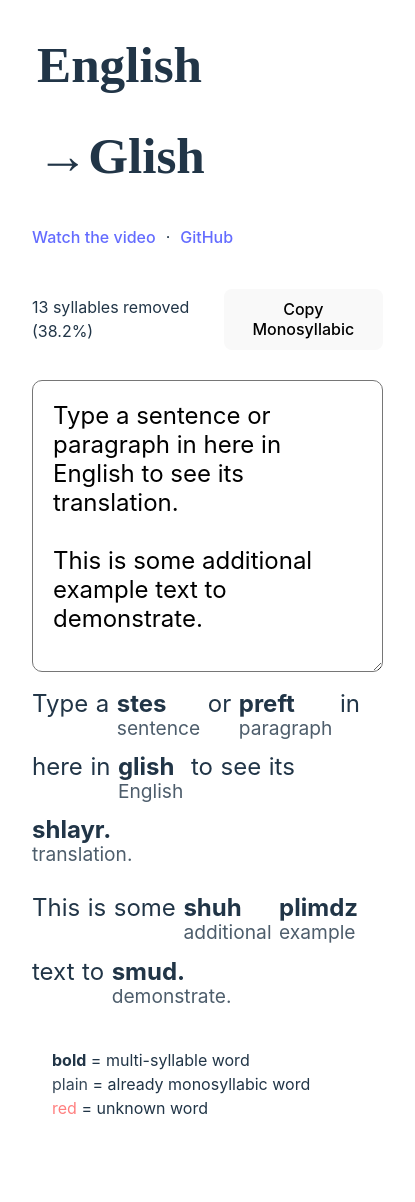
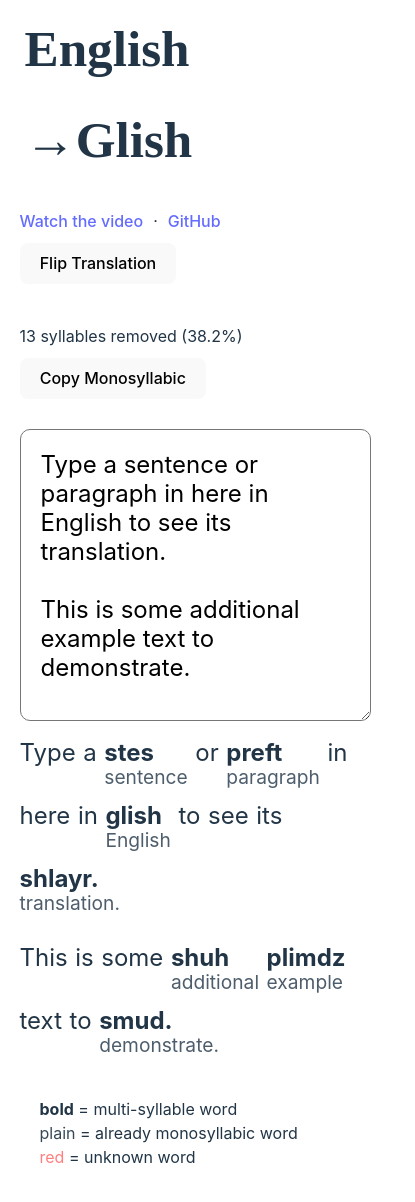
Before and after one commit to paralogical/glish, a React (Vite) app in the folder ui/: page / in a window 390 px wide. Shown: the top 1202 px of the page, 415 px wide, since content can reach past the window. Before the commit the page ends 1172 px from the top, so only its background shows below. Built offline with nearby package versions, Linux system fonts and the light colour scheme; a web font is replaced by a local one.

Commit message:
Add reverse translator mode

```diff
--- a/ui/src/App.css
+++ b/ui/src/App.css
@@ -1,7 +1,6 @@
 #root {
   max-width: 1280px;
   margin: 0 auto;
-  padding: 2rem;
 }
 
 textarea {
@@ -23,16 +22,38 @@ textarea {
   gap: 20px 20px;
 
   width: min(1000px, 90vw);
+  padding: 1rem;
 }
 
 .glish-arrow {
   position: absolute;
   left: -2ch;
+  transition: transform 0.2s;
+  display: inline-block;
+}
+
+.to-english .glish-arrow {
+  transform: rotate(180deg);
+}
+
+.to-english .input {
+  grid-area: 3 / 2;
+}
+
+.to-english .result {
+  grid-area: 3 / 1;
+}
+
+.legend {
+  margin: 20px;
+  display: flex;
+  flex-direction: column;
+  grid-column: 1 / 3;
 }
 
 @media screen and (max-width: 600px) {
   .App {
-    grid-template-columns: 100%;
+    grid-template-columns: 1fr;
     grid-template-rows: min-content min-content 1fr;
   }
   textarea.input {
@@ -44,6 +65,17 @@ textarea {
   }
   h1 {
     margin: 5px;
+  }
+  .legend {
+    grid-column: 1;
+  }
+
+  .to-english .input {
+    grid-area: 6 / 1;
+  }
+
+  .to-english .result {
+    grid-area: 5 / 1;
   }
 }
 
@@ -57,13 +89,16 @@ textarea {
   src: url("../Virgil.woff2") format("woff2");
 }
 
-.legend {
-  margin: 20px;
-  display: flex;
-  flex-direction: column;
-}
 .english-input {
   width: 100%;
+}
+
+.banner {
+  background-color: #ffdddd;
+  margin: 5px 0;
+  padding: 5px 15px;
+  font-size: 90%;
+  border-radius: 10px;
 }
 
 .header {
@@ -135,4 +170,5 @@ h1 {
   align-items: center;
   gap: 10px;
   margin-block: 10px;
+  flex-wrap: wrap;
 }
--- a/ui/src/App.tsx
+++ b/ui/src/App.tsx
@@ -4,7 +4,12 @@ import "./App.css";
 import { sampleText } from "./sampleText";
 
 /** english word -> ipa, respelled, previous number of syllables */
-type MonosyllabicData = Map<string, [string, string, number]>;
+type EnglishToGlishMap = Map<string, [ipa: string, glish: string, num: number]>;
+/** glish word -> ipa, english, previous number of syllables */
+type GlishToEnglishMap = Map<
+  string,
+  [ipa: string, english: string, num: number]
+>;
 
 const knownUnknownWords = new Set(["", "-"]);
 
@@ -17,7 +22,17 @@ type ConvertedText = {
     kind: "unknown" | "alreadyOneSyllable" | "mono" | "whitespace" | "newline";
   }>;
 };
-function convert(monosyllabic: MonosyllabicData, text: string): ConvertedText {
+
+enum Direction {
+  toGlish,
+  toEnglish,
+}
+
+function convert(
+  maps: [EnglishToGlishMap, GlishToEnglishMap],
+  text: string,
+  direction: Direction
+): ConvertedText {
   let totalSyllables = 0;
   let syllablesRemoved = 0;
   const converted: ConvertedText["converted"] = text
@@ -43,7 +58,20 @@ function convert(monosyllabic: MonosyllabicData, text: string): ConvertedText {
       // monosyllabic dict is keyed by lower case. Output is lowercase IPA anyway,
       // we don't care about input case
       const lowerWord = realword.toLowerCase();
-      const found = monosyllabic.get(lowerWord);
+      const found = (direction === Direction.toGlish ? maps[0] : maps[1]).get(
+        lowerWord
+      );
+      if (direction === Direction.toEnglish) {
+        const foundInEnglish = maps[0].get(lowerWord);
+        if (foundInEnglish) {
+          // this is already a word in english...
+          // let's use the english one instead of the glish one
+          return {
+            orig: word,
+            kind: "alreadyOneSyllable" /* this is a lie, but I'm tool lazy to add a separate kind */,
+          };
+        }
+      }
       if (found) {
         const [ipa, respelled, prevNumSyllables] = found;
         const reconstructed = prefix + respelled + suffix;
@@ -66,39 +94,47 @@ function convert(monosyllabic: MonosyllabicData, text: string): ConvertedText {
   };
 }
 
-async function fetchMonosyllabicData(): Promise<MonosyllabicData> {
+async function fetchMonosyllabicData(): Promise<
+  [EnglishToGlishMap, GlishToEnglishMap]
+> {
   const data = await fetch("./monosyllabic.json");
-  const json = await data.json();
+  const json: Array<[string, string, string, number]> = await data.json();
   console.log("got data:", json);
-  return new Map(
-    (json as Array<[string, string, string, number]>).map<
-      [string, [string, string, number]]
-    >(([word, ...rest]) => [word, rest])
+  const toGlish: EnglishToGlishMap = new Map(
+    json.map(([english, ...rest]) => [english, rest])
   );
+  const reversed = [...json].reverse(); // reverse so the most common word is used
+  const toEnglish: GlishToEnglishMap = new Map(
+    reversed.map(([english, ipa, glish, num]) => [glish, [ipa, english, num]])
+  );
+
+  return [toGlish, toEnglish];
 }
 
 const monosyllabicData = fetchMonosyllabicData();
 
 export function App() {
-  const [monosyllabic, setMonosyllabic] = useState<
-    MonosyllabicData | undefined
+  const [maps, setMonosyllabic] = useState<
+    [EnglishToGlishMap, GlishToEnglishMap] | undefined
   >(undefined);
   useEffect(() => {
     monosyllabicData.then(setMonosyllabic);
   }, []);
-  if (monosyllabic == null) {
+  if (maps == null) {
     return <div>loading</div>;
   }
-  return <Editor monosyllabic={monosyllabic} />;
+  return <Editor maps={maps} />;
 }
 
-function Editor({ monosyllabic }: { monosyllabic: MonosyllabicData }) {
+function Editor({ maps }: { maps: [EnglishToGlishMap, GlishToEnglishMap] }) {
   const [content, setContent] = useState(sampleText);
   const [convertedWords, setConvertedWords] = useState<ConvertedText>({
     converted: [],
     totalSyllables: 0,
     syllablesRemoved: 0,
   });
+
+  const [direction, setDirection] = useState<Direction>(Direction.toGlish);
 
   const [showCopied, setShowCopied] = useState(false);
   useEffect(() => {
@@ -109,26 +145,47 @@ function Editor({ monosyllabic }: { monosyllabic: MonosyllabicData }) {
   }, [showCopied]);
 
   useEffect(() => {
-    setConvertedWords(convert(monosyllabic, content));
-  }, [content]);
+    setConvertedWords(convert(maps, content, direction));
+  }, [content, direction]);
 
   return (
-    <div className="App">
+    <div
+      className={`App ${
+        direction === Direction.toGlish ? "to-glish" : "to-english"
+      }`}
+    >
+      {" "}
       <h1>English</h1>
       <h1 style={{ position: "relative" }}>
-        <span className="glish-arrow">&rarr;</span>
+        <span className={`glish-arrow`}>&rarr;</span>
         Glish
       </h1>
-
       <div className="converted-byline">
         <a href="https://youtu.be/sRbcw2sGkJw">Watch the video</a>
         &middot;
         <a href="https://github.com/paralogical/glish">GitHub</a>
+        <button
+          onClick={() => {
+            setDirection(
+              direction === Direction.toGlish
+                ? Direction.toEnglish
+                : Direction.toGlish
+            );
+
+            setContent(
+              convertedWords.converted
+                .map((info) => (info.kind === "mono" ? info.mono : info.orig))
+                .join("")
+            );
+          }}
+        >
+          Flip Translation
+        </button>
       </div>
-
       <div className="converted-byline">
         <span>
-          {convertedWords.syllablesRemoved} syllables removed (
+          {convertedWords.syllablesRemoved} syllables{" "}
+          {direction === Direction.toGlish ? "removed" : "added"} (
           {convertedWords.totalSyllables === 0
             ? 0
             : oneSigFig(
@@ -150,13 +207,11 @@ function Editor({ monosyllabic }: { monosyllabic: MonosyllabicData }) {
         </button>
         {showCopied ? <span>Copied!</span> : null}
       </div>
-
       <textarea
         value={content}
         className="input"
         onChange={(e) => setContent(e.target.value)}
       />
-
       <div className="result">
         {convertedWords.converted.map(({ kind, mono, orig }) => {
           switch (kind) {
@@ -177,8 +232,14 @@ function Editor({ monosyllabic }: { monosyllabic: MonosyllabicData }) {
           }
         })}
       </div>
-
       <div className="legend">
+        {direction === Direction.toGlish ? null : (
+          <div className="banner">
+            <b>Note:</b> Some Glish words are respelled to match an existing
+            English word, which causes the reverse translator to sometimes not
+            retranslate to the exact original input.
+          </div>
+        )}
         <span>
           <span className="translated mono">bold</span> = multi-syllable word
         </span>
```
